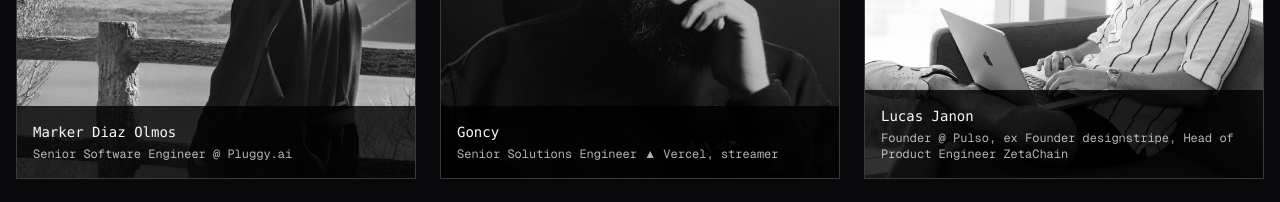
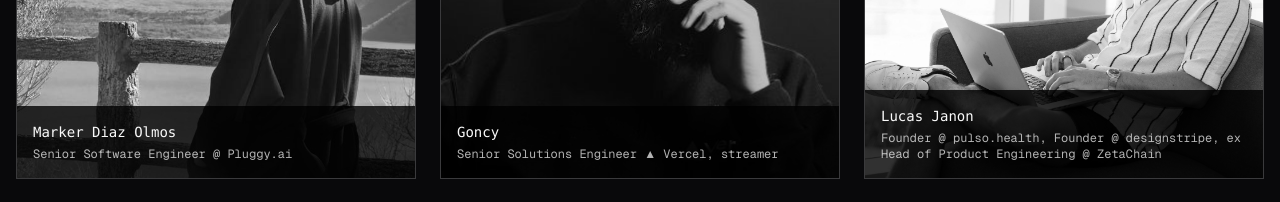
Before and after one commit to NicolasMontone/ship-ba, a Next.js app: page / in a window 1280 px wide. Shown: the part 2940-3142 px from the top of the page. Built offline with nearby package versions, Linux system fonts and the light colour scheme.

Commit message:
update janon

```diff
--- a/app/page.tsx
+++ b/app/page.tsx
@@ -89,7 +89,7 @@ const mentors = [
     link: 'https://x.com/LucasJanon',
     image: '/mentor/janon.jpeg',
     description:
-      'Founder @ Pulso, ex Founder designstripe, Head of Product Engineer ZetaChain',
+      'Founder @ pulso.health, Founder @ designstripe, ex Head of Product Engineering @ ZetaChain',
     companyLogo: '/company/pulso.avif',
     companyLogoClassName: 'invert',
   },
```
